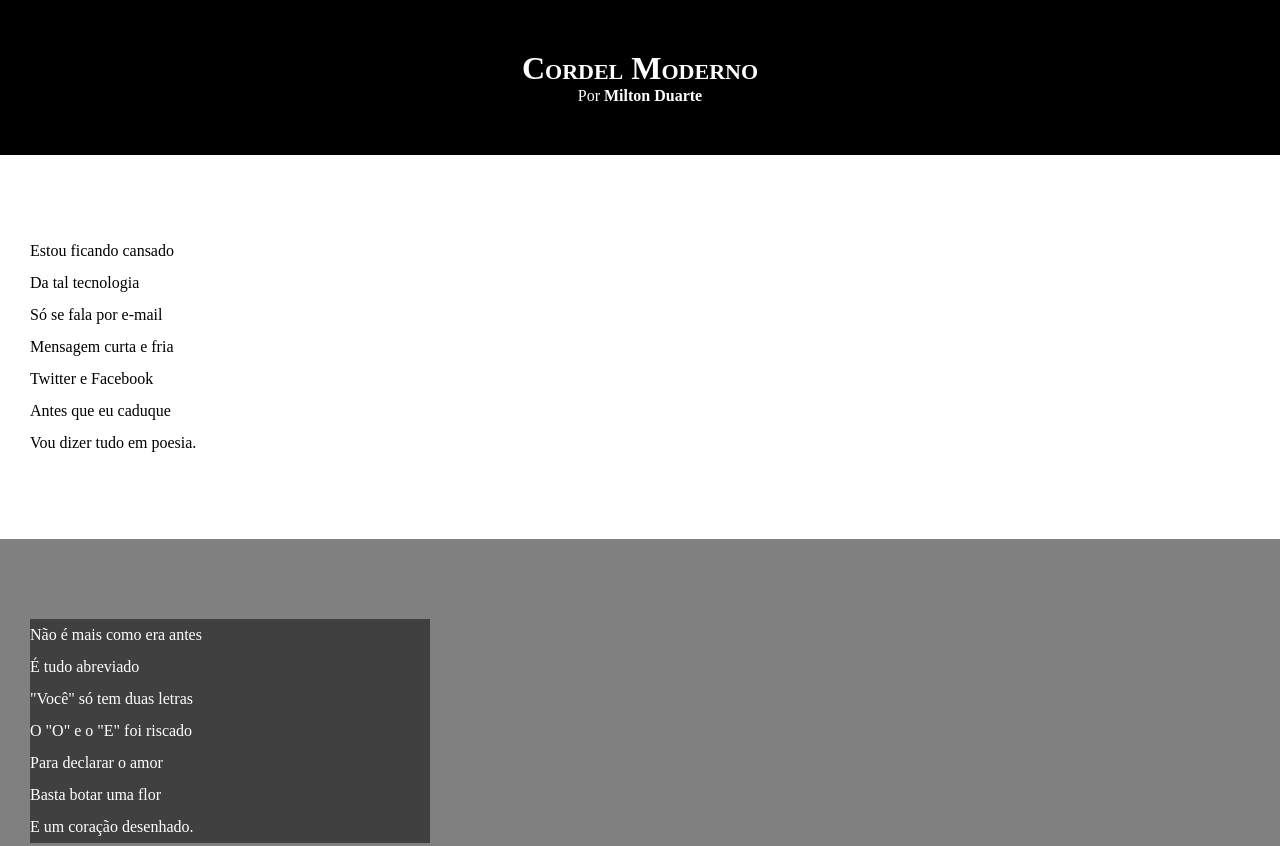
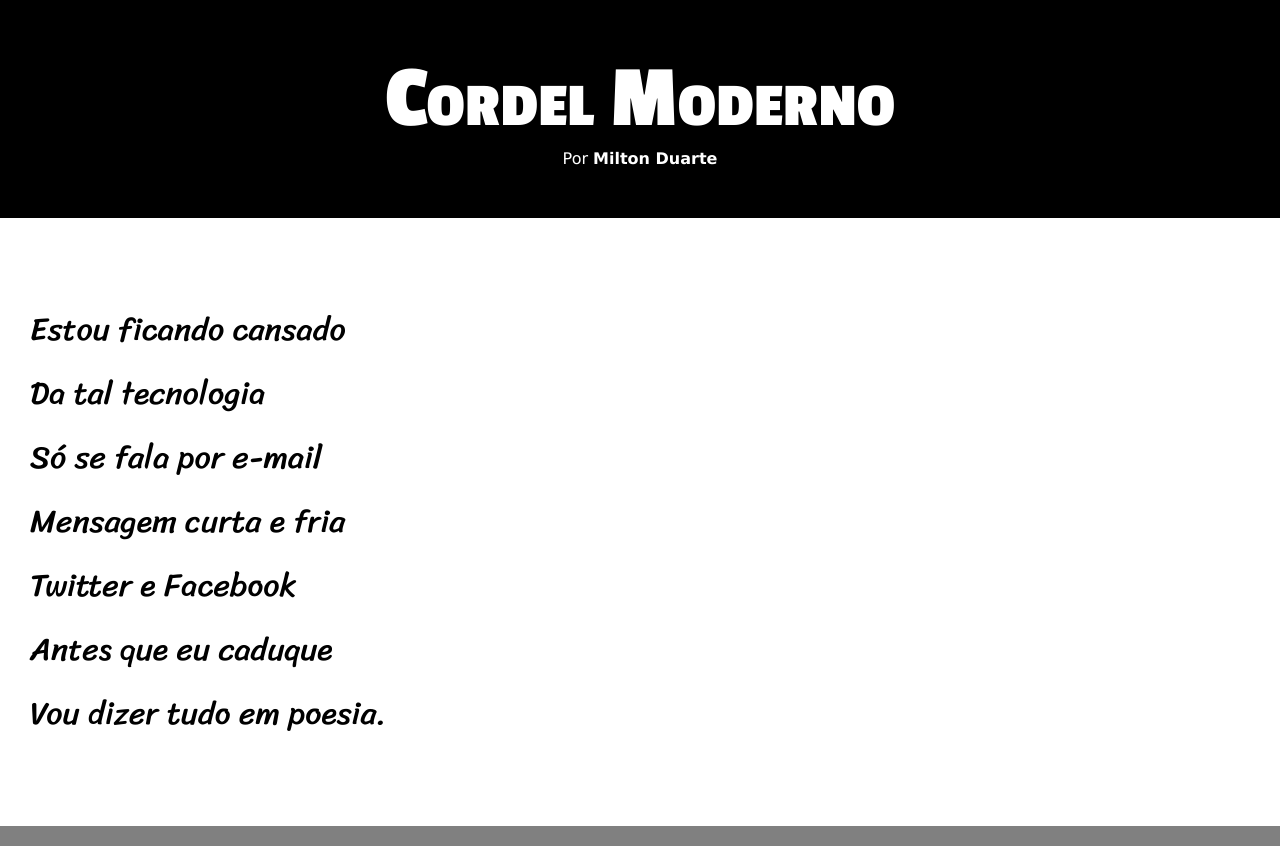
Before and after one commit to JoseCarlos67/Desafio-Cordel, a plain HTML site: page index.html in a window 1280 px wide. Shown: the top 846 px of the page. Drawn offline with Linux system fonts and the light colour scheme.

Commit message:
Colocando as fontes

```diff
--- a/styles/style.css
+++ b/styles/style.css
@@ -1,4 +1,11 @@
 @charset "UTF-8";
+@import url('https://fonts.googleapis.com/css2?family=Passion+One:wght@400;700;900&family=Sriracha&display=swap');
+
+:root {
+    --fonte1: Verdana, Geneva, Tahoma, sans-serif;
+    --fonte2: "Passion One", sans-serif;
+    --fonte3: "Sriracha", cursive;
+}
 
 * {
     margin: 0px;
@@ -8,6 +15,7 @@
 html, body {
     min-height: 100vh;
     background-color: darkgray;
+    font-family: var(--fonte1);
 }
 
 header {
@@ -19,6 +27,8 @@ header {
 header > h1 {
     padding-top: 50px;
     font-variant: small-caps;
+    font-family: var(--fonte2);
+    font-size: 7vw;
 }
 
 header > p {
@@ -34,6 +44,8 @@ a {
 section {
     padding: 10vh 0vh 10vh 30px;
     line-height: 2em;
+    font-family: var(--fonte3);
+    font-size: 2.5vw;
 }
 
 a:hover {
@@ -52,7 +64,8 @@ section.imagem {
 
 section.imagem > p {
     background-color: rgba(0, 0, 0, 0.5);
-    width: 400px;
+    padding: 5px;
+    display: inline-block;
 }
 
 footer {
```
